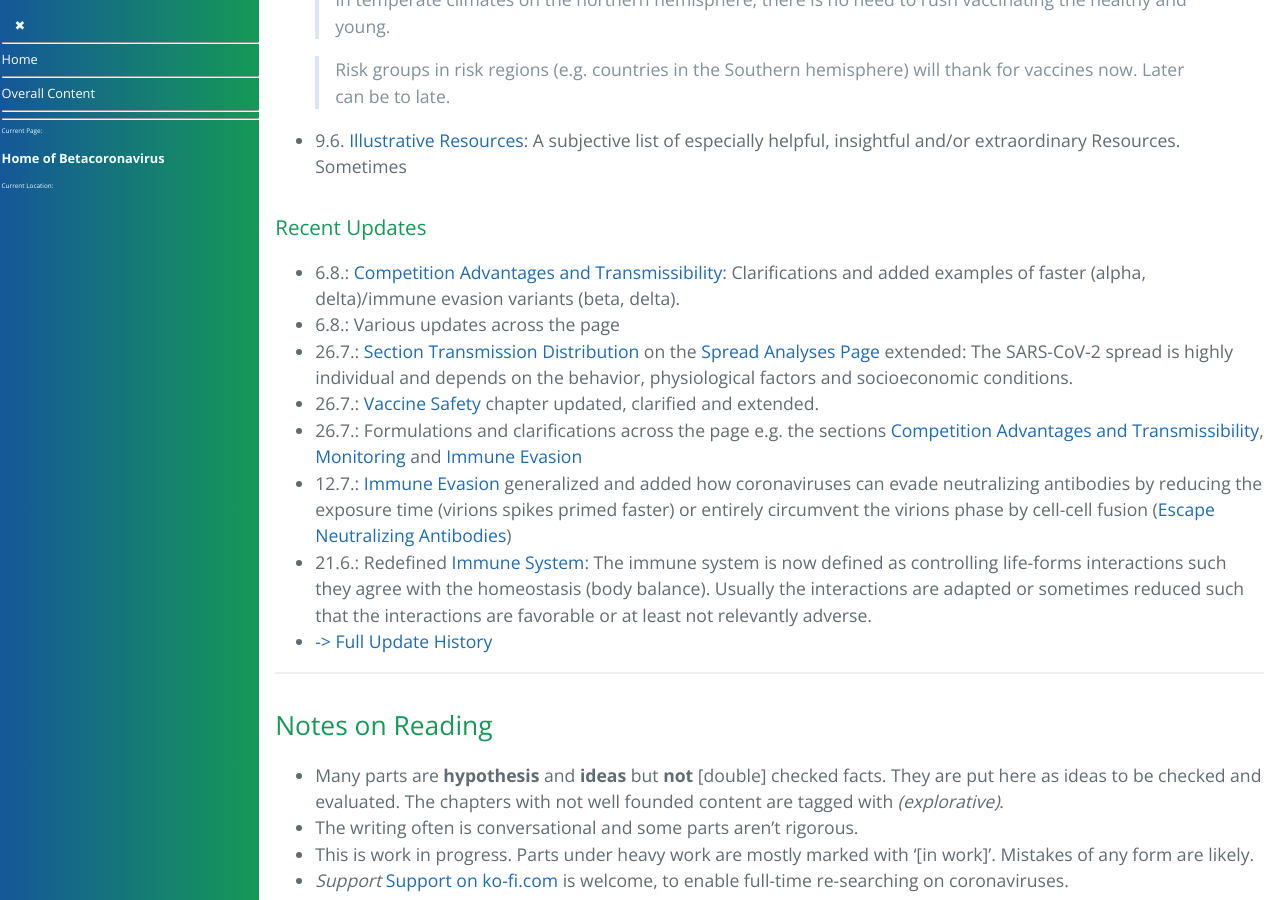
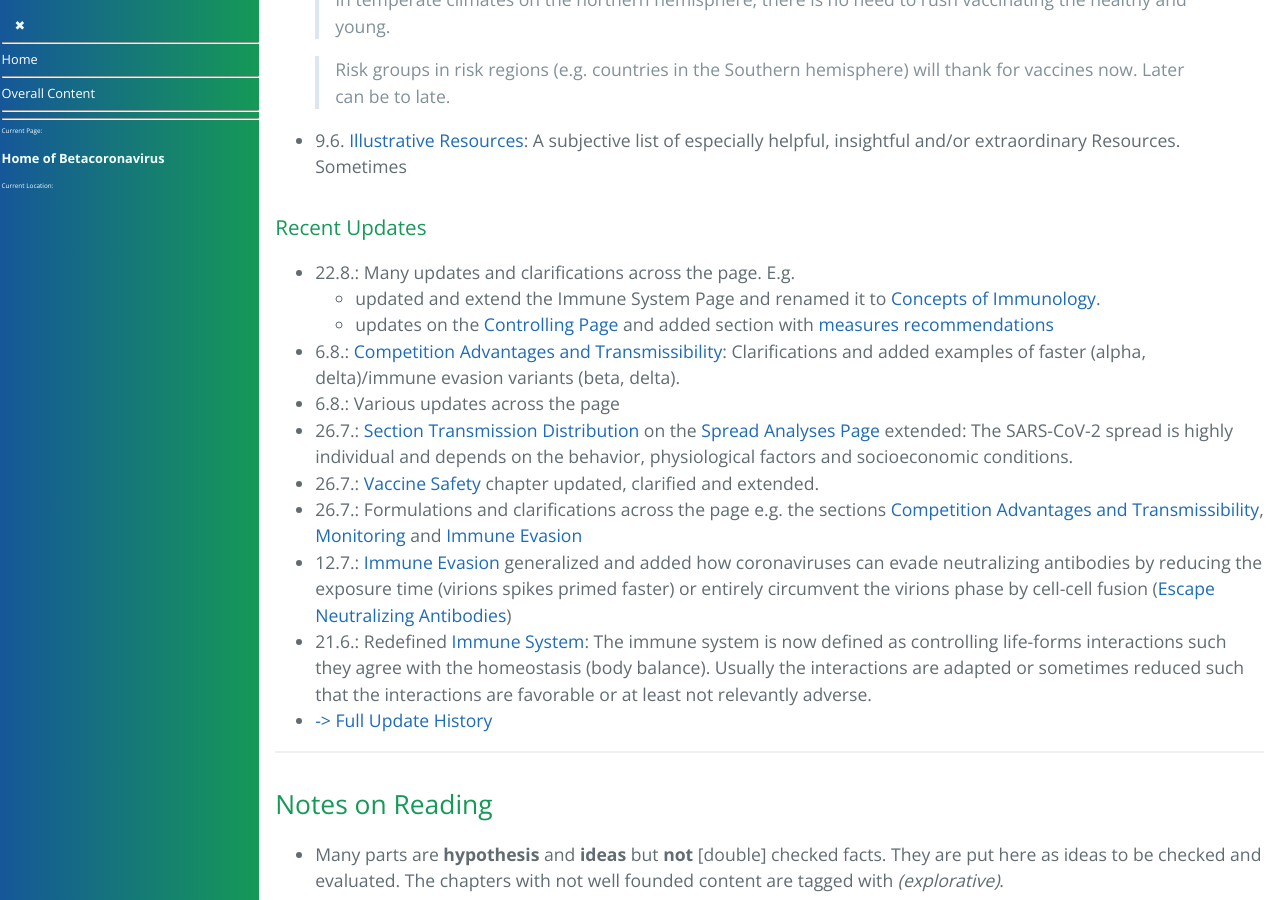
Before and after one commit to forestgrape/coronavirus, a Jekyll site: the page built from index.md, in a window 1280 px wide and 900 px high, scrolled down 1566 px. Built offline with Jekyll 4.4.1, drawn with Linux system fonts in a browser that asks for light colours; our own code applies the rules of GitHub Pages for plain Markdown files.

Commit message:
update section

```diff
--- a/index.md
+++ b/index.md
@@ -52,11 +52,14 @@ This section overviews the entire content. The [content section](#content) lists
 - 9.6. [Illustrative Resources](1_introduction/illustrative_resources.md): A subjective list of especially helpful, insightful and/or extraordinary Resources. Sometimes
 
 ### Recent Updates
+- 22.8.: Many updates and clarifications across the page. E.g.
+  - updated and extend the Immune System Page and renamed it to [Concepts of Immunology](4_immunological/concepts_of_immunology.md).
+  - updates on the [Controlling Page](./7_social/controlling.md) and added section with [measures recommendations](./7_social/controlling.md#measure-recommendations)
 - 6.8.: [Competition Advantages and Transmissibility](5_epidemiological/competition_advantages.md): Clarifications and added examples of faster (alpha, delta)/immune evasion variants (beta, delta).
 - 6.8.: Various updates across the page
 - 26.7.: [Section Transmission Distribution](./5_epidemiological/spread_analyses.md#transmission-distribution) on the [Spread Analyses Page](./5_epidemiological/spread_analyses.md) extended: The SARS-CoV-2 spread is highly individual and depends on the behavior, physiological factors and socioeconomic conditions.
 - 26.7.: [Vaccine Safety](10_vaccines/vaccine_safety.md) chapter updated, clarified and extended.
-- 26.7.: Formulations and clarifications across the page e.g. the sections [Competition Advantages and Transmissibility](5_epidemiological/competition_advantages.md), [Monitoring](8_data/monitoring.md) and [Immune Evasion](../coronavirus/4_immunological/immune_evasion.md)
+- 26.7.: Formulations and clarifications across the page e.g. the sections [Competition Advantages and Transmissibility](5_epidemiological/competition_advantages.md), [Monitoring](8_data/monitoring.md) and [Immune Evasion](4_immunological/immune_evasion.md)
 - 12.7.: [Immune Evasion](4_immunological/immune_evasion.md) generalized and added how coronaviruses can evade neutralizing antibodies by reducing the exposure time (virions spikes primed faster) or entirely circumvent the virions phase by cell-cell fusion ([Escape Neutralizing Antibodies](4_immunological/immune_evasion.md#overcome-neutralizing-antibodies))
 - 21.6.: Redefined [Immune System](4_immunological/concepts_of_immunology.md#immune-system): The immune system is now defined as controlling life-forms interactions such they agree with the homeostasis (body balance). Usually the interactions are adapted or sometimes reduced such that the interactions are favorable or at least not relevantly adverse.
 * [-> Full Update History](./1_introduction/update_history.md)
```
